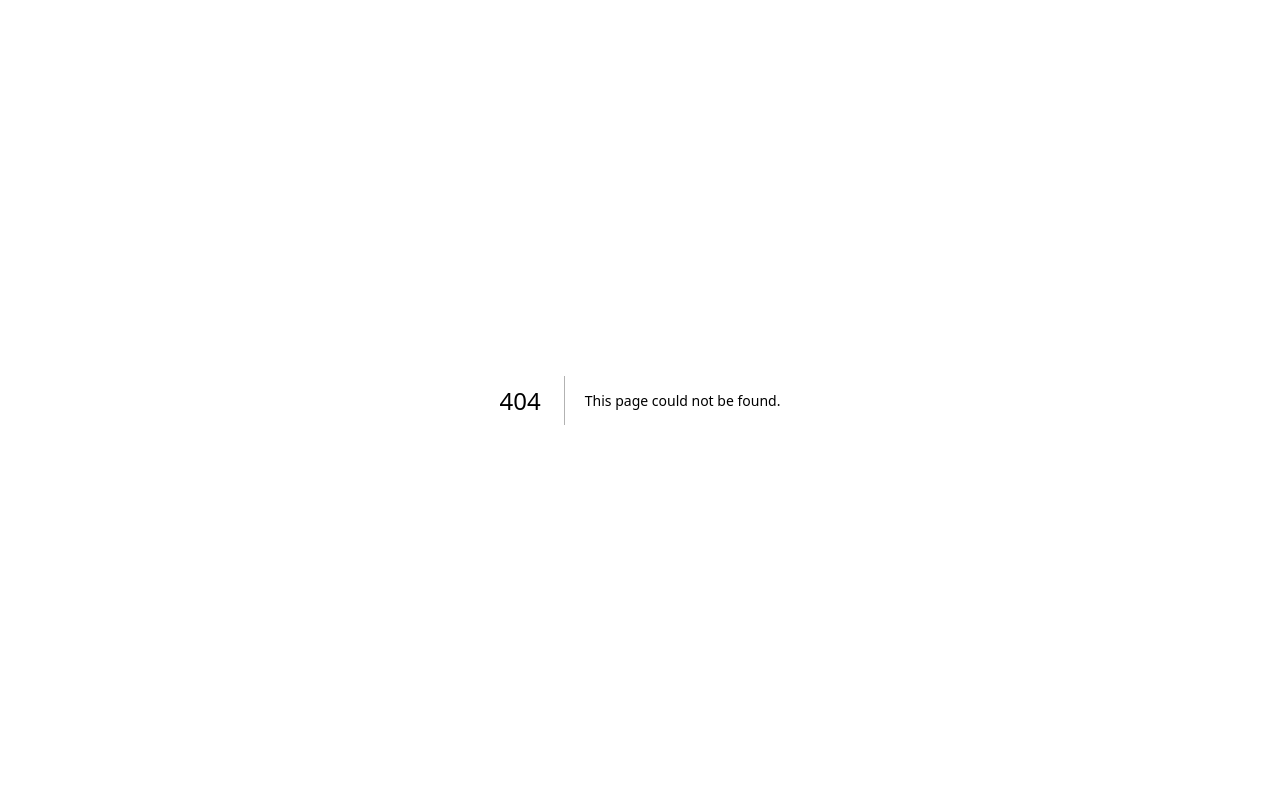
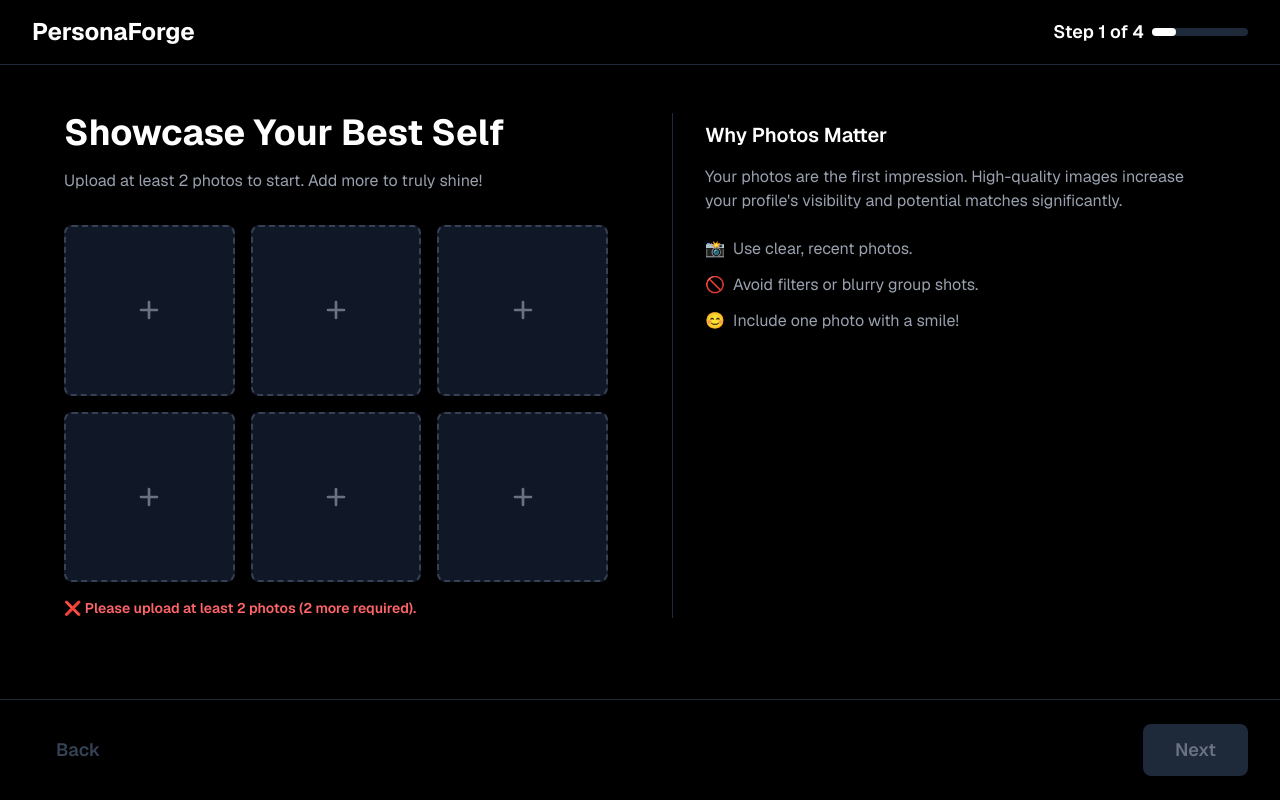
Before and after one commit to Sanchay-7/DatingApp, a Next.js app in the folder frontend/: page /profile-setup in a window 1280 px wide. Before the commit this address had no page. Built offline with nearby package versions, Linux system fonts and the light colour scheme.

Commit message:
feat: add profile-setup page route

```diff
--- /dev/null
+++ b/frontend/src/app/profile-setup/page.jsx
@@ -0,0 +1,12 @@
+// app/profile-setup/page.jsx
+
+import ProfileCreationForm from '@/components/onboarding/ProfileCreationForm';
+// The '@/' is a shortcut for the project root, commonly used in Next.js.
+
+// This is the functional component that Next.js renders for the /profile-setup route
+export default function ProfileSetupPage() {
+    return (
+        // We render the main component here
+        <ProfileCreationForm />
+    );
+}
```
